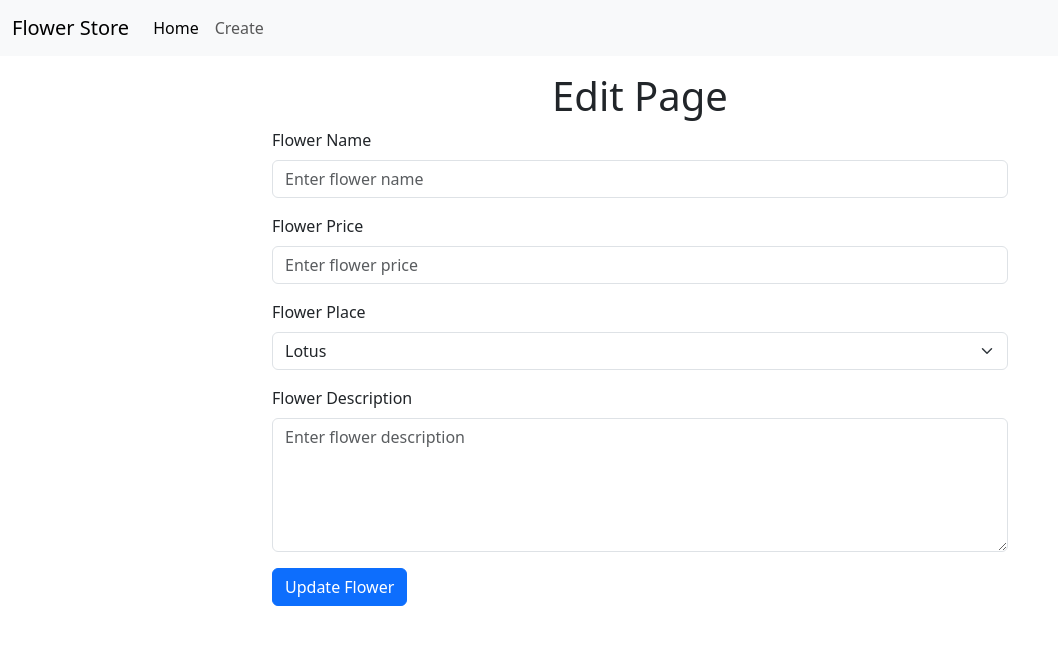
After one commit to SorawitZongkun/flask_68_1, a Flask app: template templates/edit.html in a window 1280 px wide. The commit adds this page. Shown: the top 645 px of the page, without its empty margins (0-1058 px from the left). Run offline with Flask 3, Linux system fonts and the light colour scheme; the template is opened without the code that fills it, so the values that code supplies are empty.

Commit message:
index, edit, delete

```diff
--- a/app.py
+++ b/app.py
@@ -59,6 +59,105 @@ def store():
         session['alert_message'] = 'Invalid request method.'
         return redirect('/')
 
+@app.route('/', methods=['GET'])
+def index():
+    # Connect to MySQL database
+    conn = mysql.connector.connect(**DB_CONFIG)
+    cursor = conn.cursor(dictionary=True)
+
+    # Fetch all flowers from the database
+    cursor.execute("SELECT * FROM flowers")
+    flowers = cursor.fetchall()
+
+    print(flowers)  # Debugging: Print fetched flowers to console
+
+    # Close connection
+    cursor.close()
+    conn.close()
+
+    # Show alert message if exists
+    if 'alert_status' in session and 'alert_message' in session:
+        alert_message = {
+            'status': session['alert_status'],
+            'message': session['alert_message']
+        }
+        del session['alert_status']
+        del session['alert_message']
+    else:
+        alert_message = {
+            'status': None,
+            'message': None
+        }
+
+    return render_template('index.html', flowers=flowers, alert_message=alert_message)
+
+@app.route('/edit/<int:flower_id>', methods=['GET'])
+def edit(flower_id):
+    # Connect to MySQL database
+    conn = mysql.connector.connect(**DB_CONFIG)
+    cursor = conn.cursor(dictionary=True)
+
+    # Fetch the flower from the database
+    cursor.execute("SELECT * FROM flowers WHERE id = %s", (flower_id,))
+    flower = cursor.fetchone()
+
+    # Close connection
+    cursor.close()
+    conn.close()
+
+    return render_template('edit.html', flower=flower)
+
+@app.route('/update/<int:flower_id>', methods=['POST'])
+def update(flower_id):
+    if request.method == 'POST':
+        flower_name = request.form['flowerName']
+        flower_price = float(request.form['flowerPrice'])
+        flower_place = request.form['flowerPlace']
+        flower_description = request.form['flowerDescription']
+
+        # Connect to MySQL database
+        conn = mysql.connector.connect(**DB_CONFIG)
+        cursor = conn.cursor()
+
+        # Update the flower in the database
+        query = "UPDATE flowers SET flower_name = %s, flower_price = %s, flower_place = %s, flower_description = %s WHERE id = %s"
+        cursor.execute(query, (flower_name, flower_price, flower_place, flower_description, flower_id))
+
+        # Commit changes and close connection
+        conn.commit()
+        cursor.close()
+        conn.close()
+
+        # Set success message in session
+        session['alert_status'] = 'success'
+        session['alert_message'] = 'Flower updated successfully!'
+        return redirect('/')
+    else:
+        session['alert_status'] = 'error'
+        session['alert_message'] = 'Invalid request method.'
+        return redirect('/')
+
+@app.route('/delete/<int:flower_id>', methods=['GET'])
+def delete(flower_id):
+    # Connect to MySQL database
+    conn = mysql.connector.connect(**DB_CONFIG)
+    cursor = conn.cursor(dictionary=True)
+
+    # Delete the flower from the database
+    query = "DELETE FROM flowers WHERE id = %s"
+    cursor.execute(query, (flower_id,))
+
+    # Commit changes and close connection
+    conn.commit()
+    cursor.close()
+    conn.close()
+
+    # Set success message in session
+    session['alert_status'] = 'success'
+    session['alert_message'] = 'Flower deleted successfully!'
+    return redirect('/')
+
+
 if __name__ == '__main__':
     # app.run() # production
     app.run(debug=True) # development
--- a/templates/base_template.html
+++ b/templates/base_template.html
@@ -15,7 +15,7 @@
 <body>
     <nav class="navbar navbar-expand-lg bg-body-tertiary">
         <div class="container-fluid">
-            <a class="navbar-brand" href="#">Navbar</a>
+            <a class="navbar-brand" href="{{ url_for('index') }}">Flower Store</a>
             <button class="navbar-toggler" type="button" data-bs-toggle="collapse"
                 data-bs-target="#navbarSupportedContent" aria-controls="navbarSupportedContent" aria-expanded="false"
                 aria-label="Toggle navigation">
@@ -24,10 +24,10 @@
             <div class="collapse navbar-collapse" id="navbarSupportedContent">
                 <ul class="navbar-nav me-auto mb-2 mb-lg-0">
                     <li class="nav-item">
-                        <a class="nav-link active" aria-current="page" href="#">Home</a>
+                        <a class="nav-link active" aria-current="page" href="{{ url_for('index') }}">Home</a>
                     </li>
                     <li class="nav-item">
-                        <a class="nav-link" href="#">Link</a>
+                        <a class="nav-link" href="{{ url_for('create') }}">Create</a>
                     </li>
                 </ul>
             </div>
--- /dev/null
+++ b/templates/edit.html
@@ -0,0 +1,39 @@
+{% extends "base_template.html" %}
+
+{% block title %}
+<title>Edit Page</title>
+{% endblock %}
+
+{% block content %}
+<h1 class="text-center">Edit Page</h1>
+<form action="{{ url_for('update', flower_id=flower.id) }}" method="post">
+    <div class="mb-3">
+        <label for="flowerName" class="form-label">Flower Name</label>
+        <input type="text" class="form-control" id="flowerName" name="flowerName" placeholder="Enter flower name"
+            value="{{ flower.flower_name }}" required>
+    </div>
+    <div class="mb-3">
+        <label for="flowerPrice" class="form-label">Flower Price</label>
+        <input type="number" class="form-control" id="flowerPrice" name="flowerPrice" placeholder="Enter flower price"
+            step="0.01" value="{{ flower.flower_price }}" required>
+    </div>
+    <div class="mb-3">
+        <label for="flowerPlace" class="form-label">Flower Place</label>
+        <select class="form-select" id="flowerPlace" name="flowerPlace" required>
+            <option value="lotus" {% if flower.flower_place=='lotus' %}selected{% endif %}>Lotus</option>
+            <option value="bigc" {% if flower.flower_place=='bigc' %}selected{% endif %}>Big C</option>
+            <option value="makro" {% if flower.flower_place=='makro' %}selected{% endif %}>Makro</option>
+            <option value="top" {% if flower.flower_place=='top' %}selected{% endif %}>Top</option>
+        </select>
+    </div>
+    <div class="mb-3">
+        <label for="flowerDescription" class="form-label">Flower Description</label>
+        <textarea class="form-control" id="flowerDescription" name="flowerDescription" rows="5"
+            placeholder="Enter flower description">{{ flower.flower_description }}</textarea>
+    </div>
+    <div class="mb-3">
+        <button type="submit" class="btn btn-primary">Update Flower</button>
+    </div>
+</form>
+
+{% endblock %}
```
Also changed, not shown: templates/index.html (added, +47 -0 lines).
